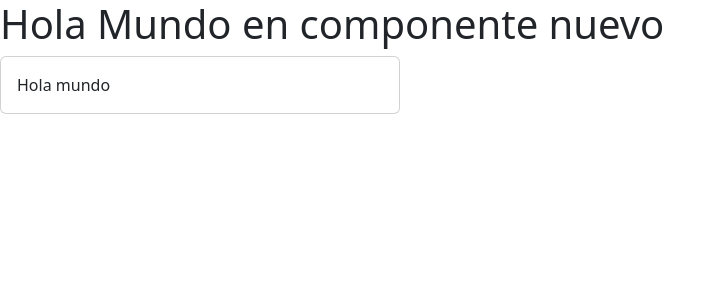
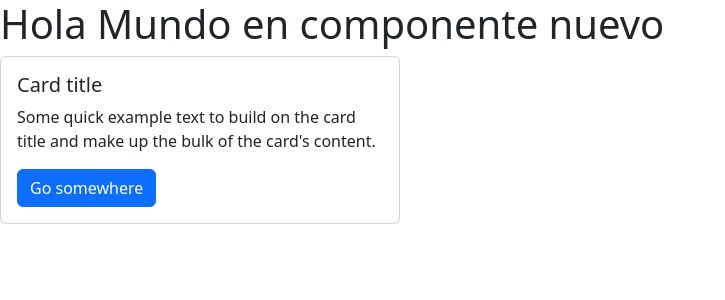
Before and after one commit to KrisOP/curso-react-holamundo, a React (Vite) app: page / in a window 1280 px wide. Shown: the top 300 px of the page, without its empty margins (0-725 px from the left). Built offline with nearby package versions, Linux system fonts and the light colour scheme.

Commit message:
probando fragments

```diff
--- a/src/components/Card.tsx
+++ b/src/components/Card.tsx
@@ -1,3 +1,5 @@
+//import { Fragment } from "react";
+
 function Card() {
   return (
     <div
@@ -6,14 +8,28 @@ function Card() {
         width: "25rem",
       }}
     >
-      <div className="card-body">Hola mundo</div>
+      <div className="card-body">
+        <CardBody />
+      </div>
     </div>
   );
 }
 
 export function CardBody() {
   return (
-    <div>
+    // <Fragment>
+    //   <h5 className="card-title">Card title</h5>
+    //   <p className="card-text">
+    //     Some quick example text to build on the card title and make up the bulk
+    //     of the card's content.
+    //   </p>
+    //   <a href="#" className="btn btn-primary">
+    //     Go somewhere
+    //   </a>
+    // </Fragment>
+    //fragment
+
+    <>
       <h5 className="card-title">Card title</h5>
       <p className="card-text">
         Some quick example text to build on the card title and make up the bulk
@@ -22,7 +38,7 @@ export function CardBody() {
       <a href="#" className="btn btn-primary">
         Go somewhere
       </a>
-    </div>
+    </>
   );
 }
 
```
